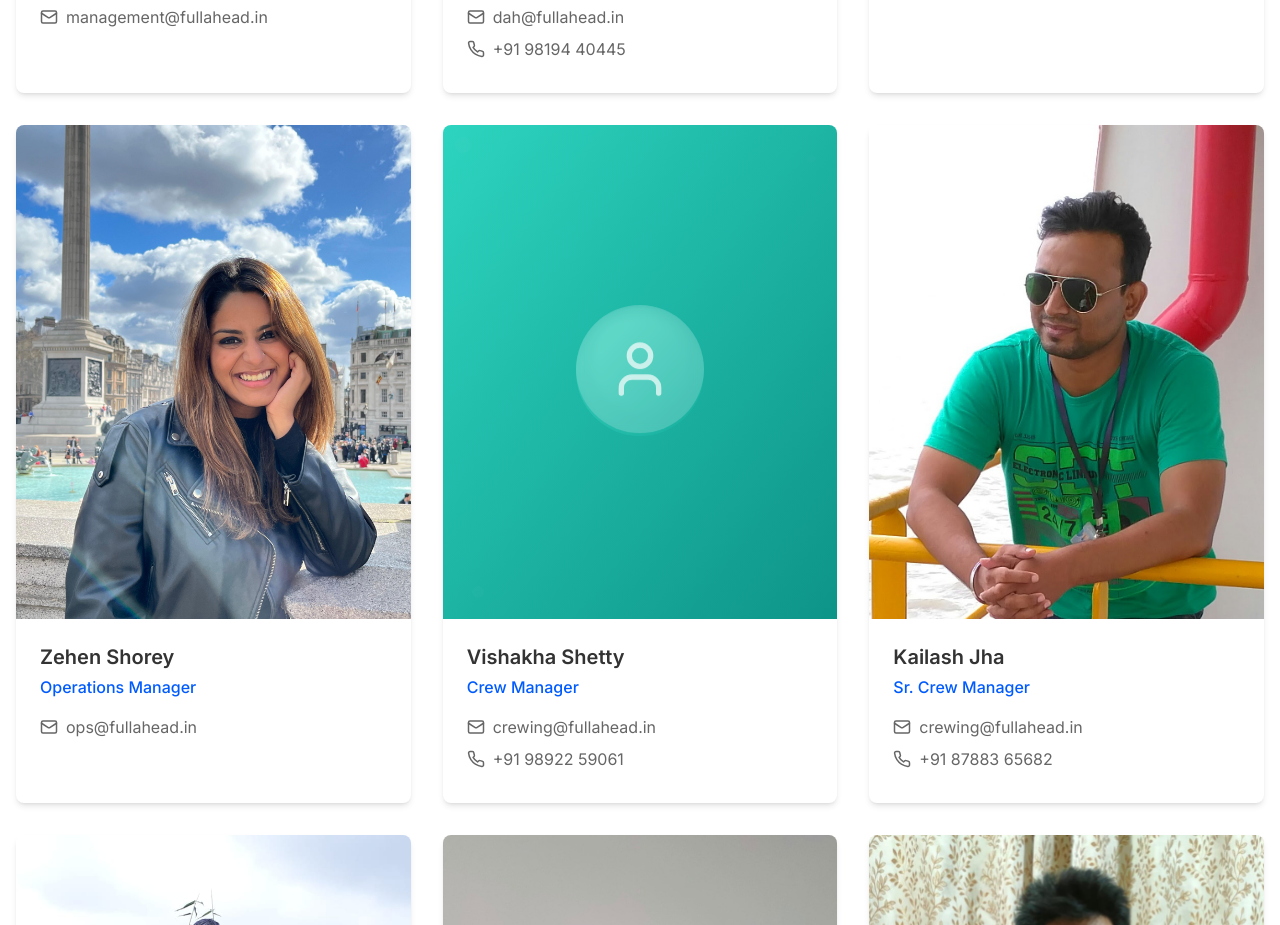
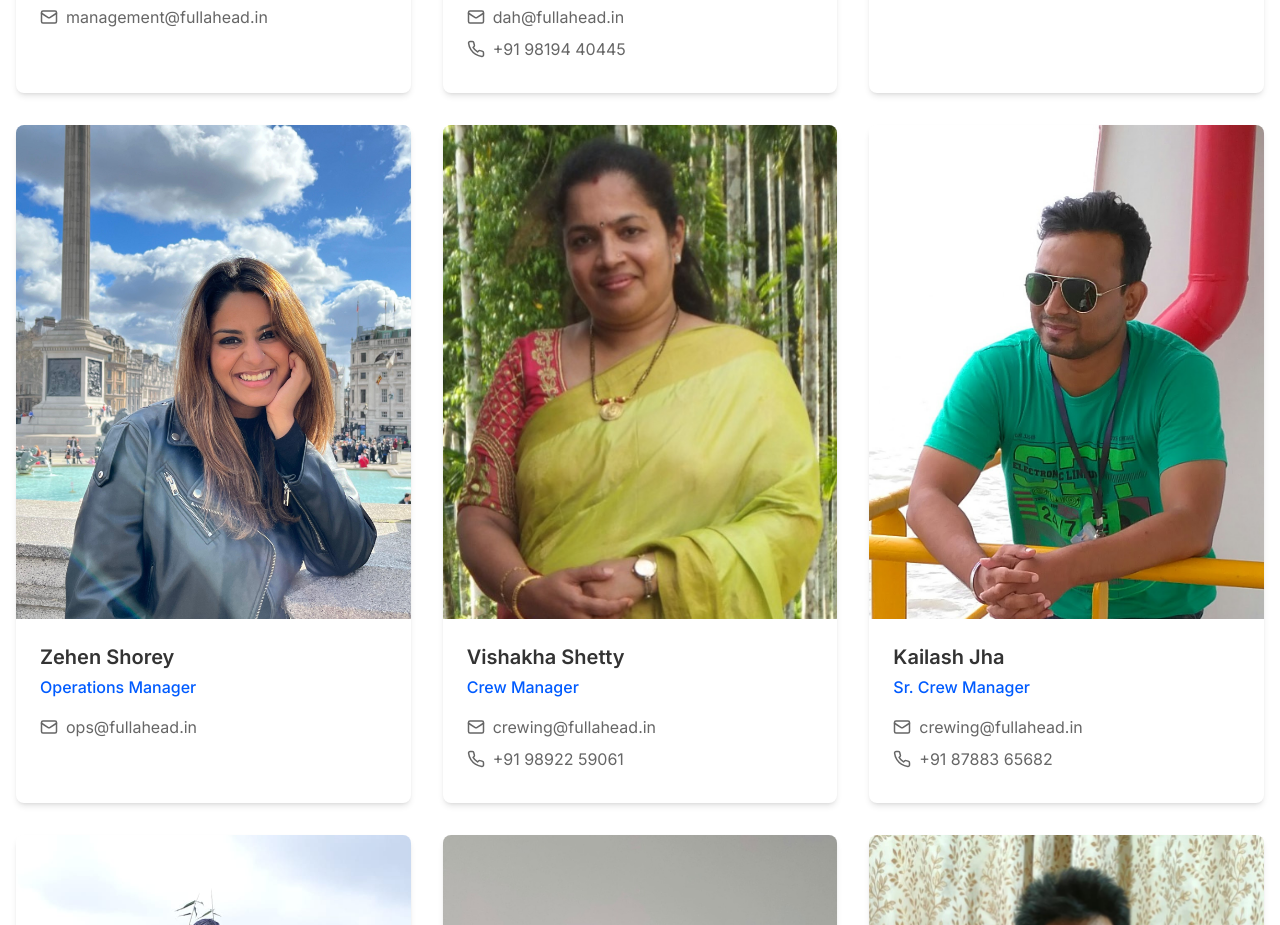
Before and after one commit to AadidevRaizada/Fullahead, a React (Vite) app: page /contact in a window 1280 px wide. Shown: the part 1180-2105 px from the top of the page. Built offline with nearby package versions, Linux system fonts and the light colour scheme.

Commit message:
vishaka ma'am photo added

```diff
--- a/src/pages/ContactPage.tsx
+++ b/src/pages/ContactPage.tsx
@@ -60,7 +60,7 @@ const ContactPage: React.FC = () => {
       position: 'Crew Manager',
       email: 'crewing@fullahead.in',
       phone: '+91 98922 59061',
-      photo: ''
+      photo: 'public/images/CompanyPeople/Vishaka.jpg'
     },
     {
       name: 'Kailash Jha',
```
Also changed, not shown: public/images/CompanyPeople/Vishaka.jpg (added).
